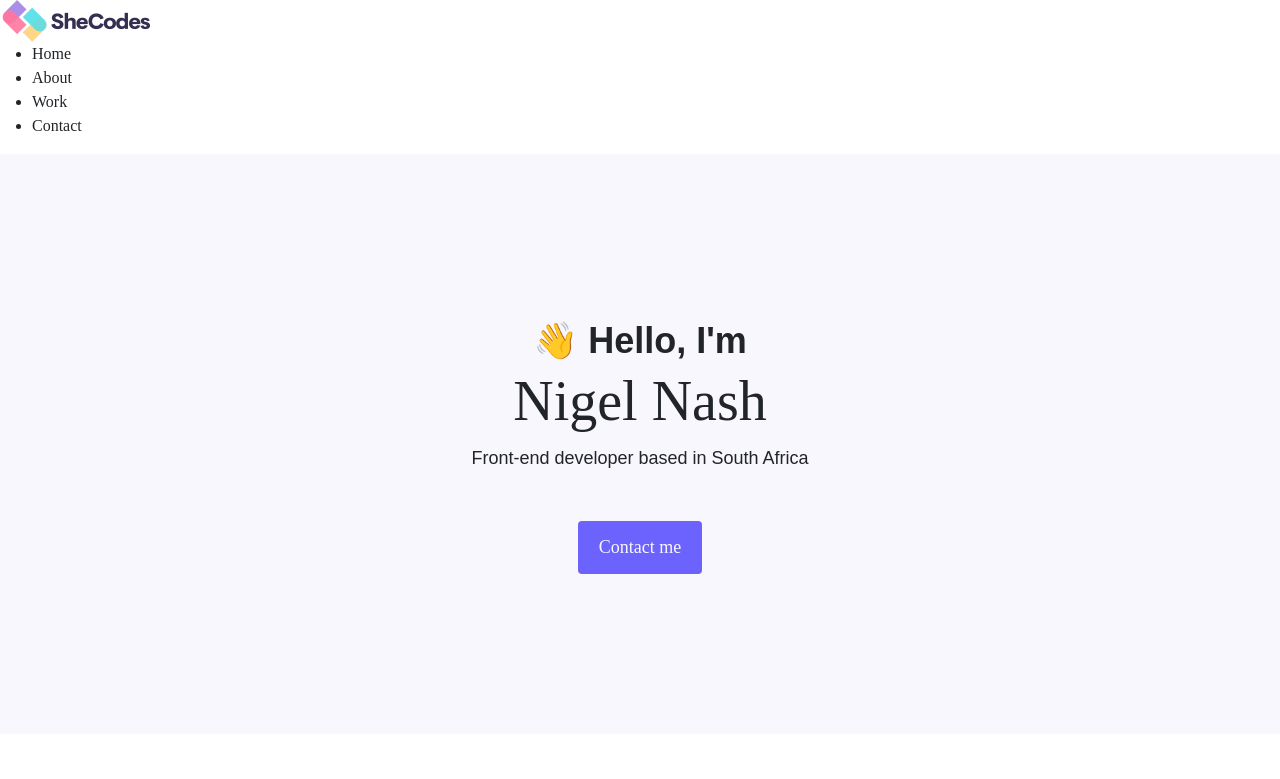
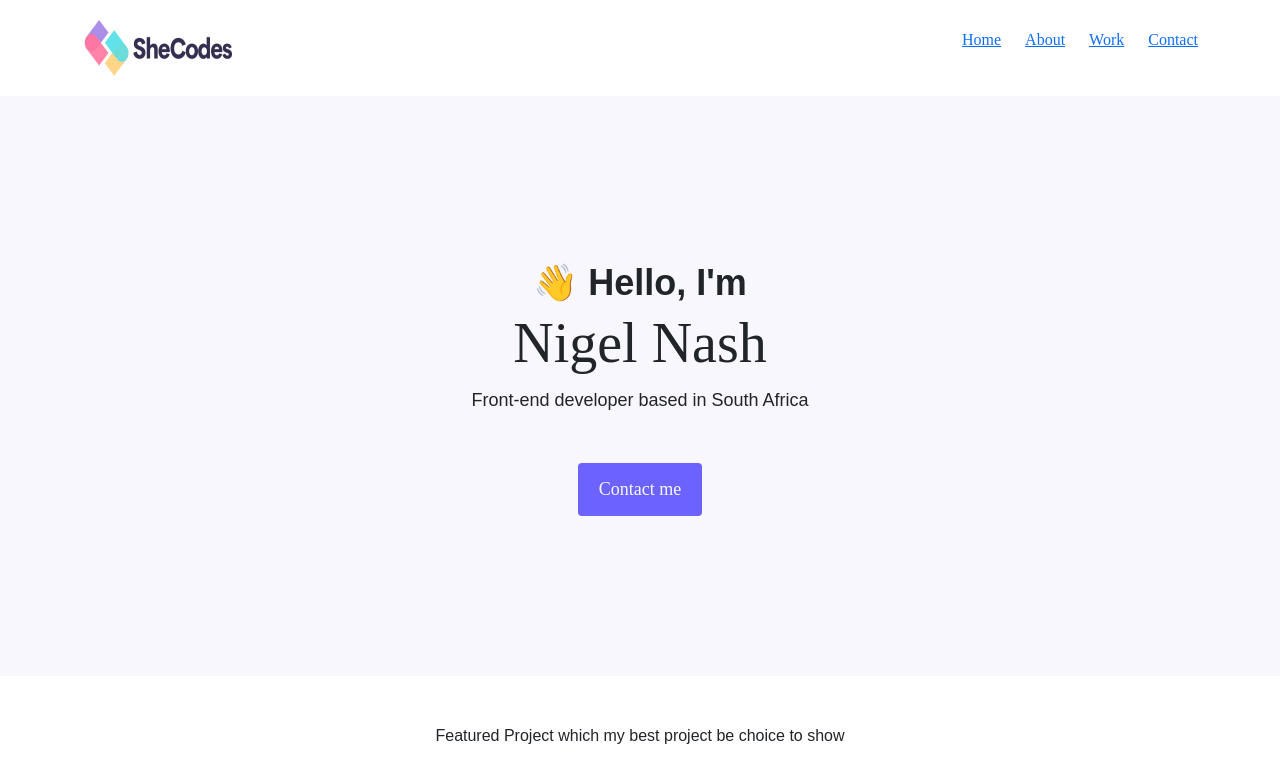
Before and after one commit to Nigelnash/Portfolio-Project, a plain HTML site: page index.html in a window 1280 px wide. Shown: the top 779 px of the page. Drawn offline with nearby package versions, Linux system fonts and the light colour scheme.

Commit message:
updated my html

```diff
--- a/index.html
+++ b/index.html
@@ -21,15 +21,17 @@
     <link rel="stylesheet" href="styles.css" />
   </head>
   <body>
-    <nav>
-      <div class=""></div>
+      <div class="container">
+        <nav class="d-flex justify-content-between">
       <img src="logo.png" class="logo" alt=""/>
       <ul>
-        <li>Home</li>
-        <li>About</li>
-        <li>Work</li>
-        <li>Contact</li>
+        <li>
+          <a href="/">Home</a></li>
+        <li><a href="/about.html">About</a></li>
+        <li><a href="/work.html">Work</a></li>
+        <li><a href="/contact.html">Contact</a></li>
       </ul>
+      </div>
     </nav>
       <div class="hero">
         <p>👋 Hello, I'm</p>
--- a/styles.css
+++ b/styles.css
@@ -111,3 +111,12 @@ p{
 .logo{
     max-width:150px;
 }
+nav li{
+    display:inline;
+    line-height:40px;
+    line-style:none;
+    margin-left:20px;
+}
+nav {
+    padding:20px 0;
+}
```
